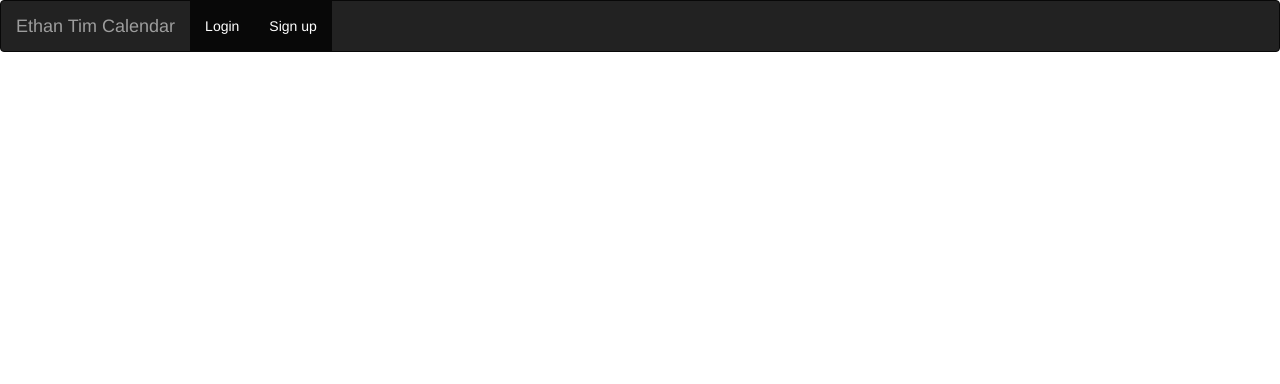
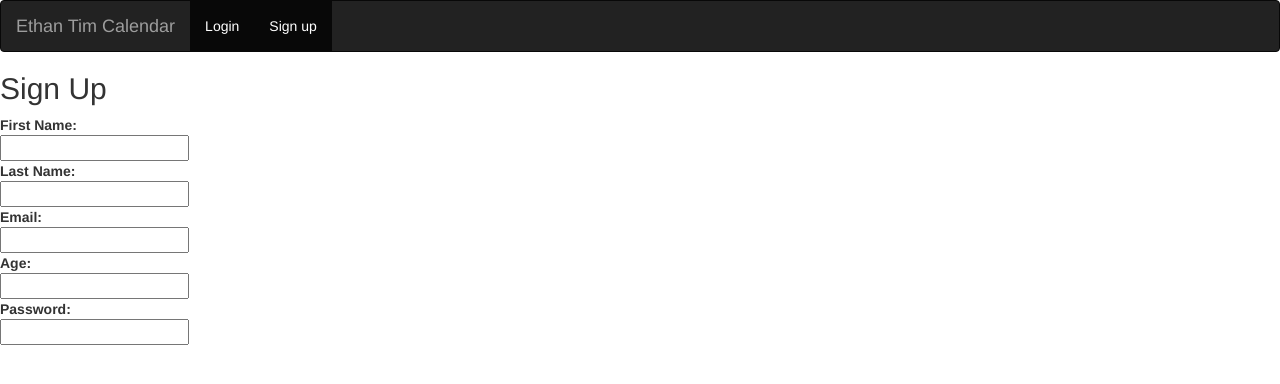
Before and after one commit to epf02013/calendarApp, a Flask app: page /signup in a window 1280 px wide. Shown: the top 384 px of the page. Run offline with Flask 2, Linux system fonts and the light colour scheme; some libraries are stand-ins or nearby versions.

Commit message:
fixed extending

```diff
--- a/templates/layout.html
+++ b/templates/layout.html
@@ -29,3 +29,6 @@
     </div>
   </div>
 </nav>
+ {% block body %}{% endblock %}
+</body>
+</html>
--- a/templates/signup.html
+++ b/templates/signup.html
@@ -1,6 +1,10 @@
 {% extends "layout.html" %}
 {% block body %}
+<div class="span6">
   <h2>Sign Up</h2>
+</div>
+<div class="span6">
+
   <form action="{{ url_for('registerUser') }}" method=post>
     <dl>
       <dt>First Name:
@@ -15,4 +19,5 @@
       <dd><input type=text name=password>
     </dl>
   </form>
+</div>
 {% endblock %}
```
